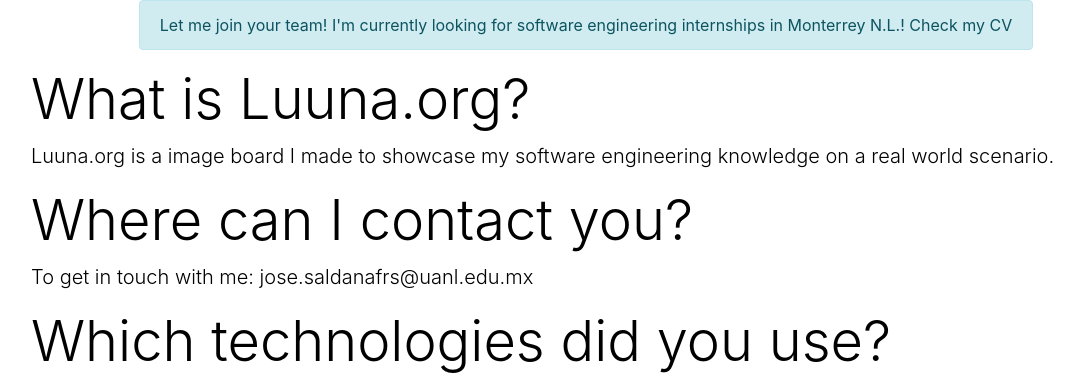
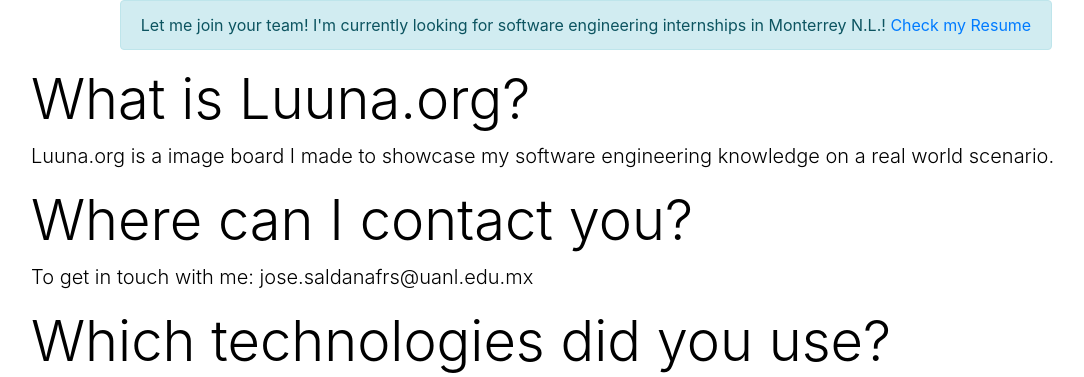
Before and after one commit to DanielFL0/LuunaBoard, a Flask app: page /about in a window 1280 px wide. Shown: the part 56-433 px from the top of the page, without its empty margins (54-1138 px from the left). Run offline with Flask 2, Linux system fonts and the light colour scheme.

Commit message:
Modify about.html

```diff
--- a/LuunaBoard/templates/about.html
+++ b/LuunaBoard/templates/about.html
@@ -39,7 +39,7 @@
       <!--Rest of code below here-->
       <div class="d-flex justify-content-center">
         <div class="alert alert-info" role="alert">
-          Let me join your team! I'm currently looking for software engineering internships in Monterrey N.L.! Check my CV
+          Let me join your team! I'm currently looking for software engineering internships in Monterrey N.L.! <a href="{{ url_for('static', filename='media/resume.pdf') }}">Check my Resume</a>
         </div>
       </div>
       <div class="container">
```
